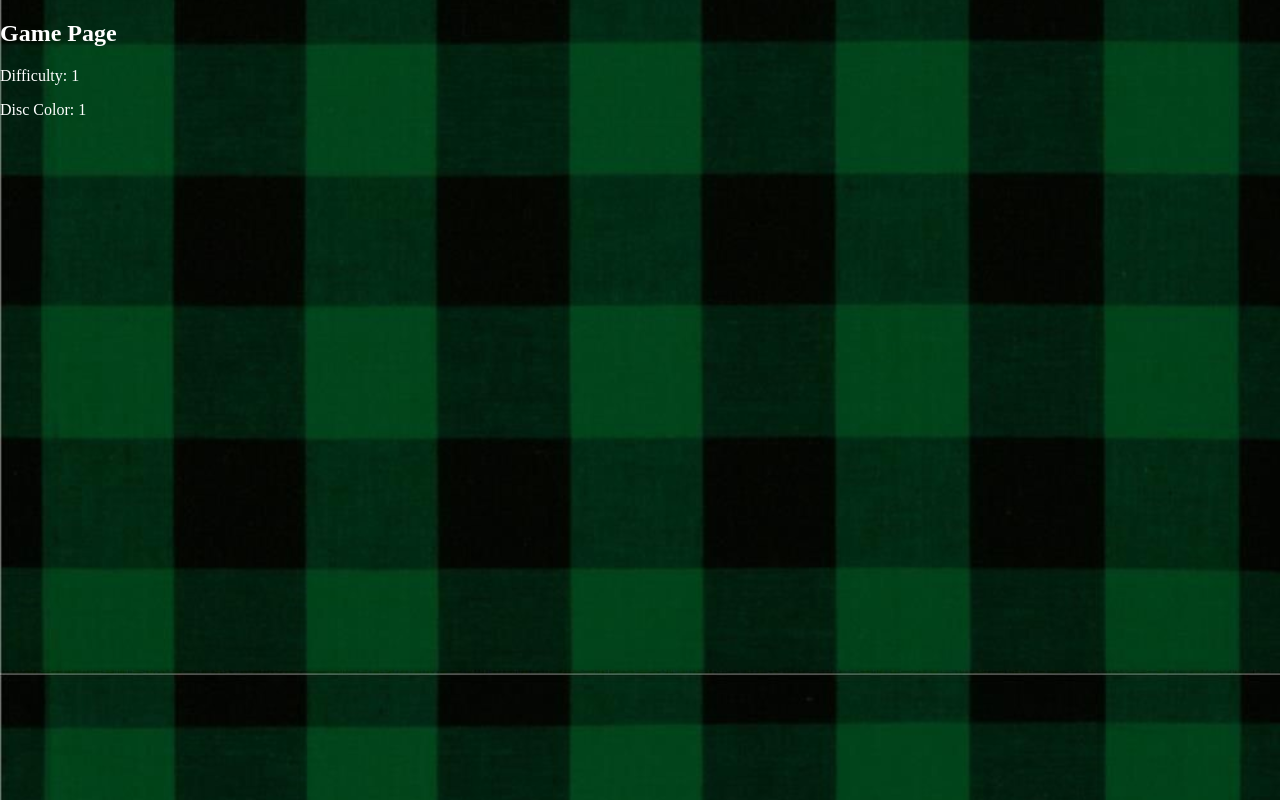
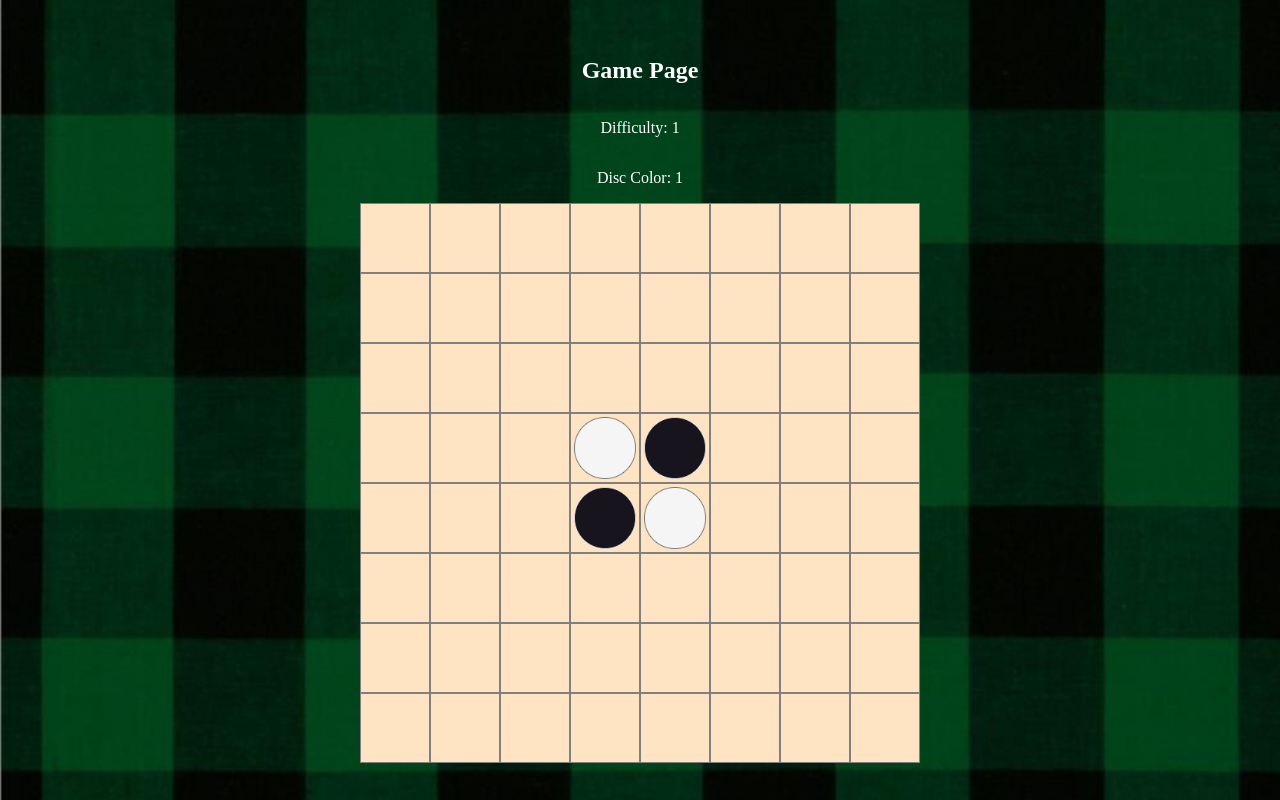
Before and after one commit to MushyTaro/MushyTaro.github.io, a React (Vite) app: page /game/1/1 in a window 1280 px wide. Built offline with nearby package versions, Linux system fonts and the light colour scheme.

Commit message:
feat: added gameboard component

```diff
--- /dev/null
+++ b/src/components/gameBoard.tsx
@@ -0,0 +1,54 @@
+import white_disc_imagePath from "../assets/white-disc.png";
+import black_disc_imagePath from "../assets/black-disc.png";
+
+interface SquareProps {
+	value: Disc;
+}
+
+type Disc = "B" | "W" | "";
+
+function Square({ value }: SquareProps) {
+	if (value == "B") {
+		return (
+			<div className="square">
+				<img className="disc" src={black_disc_imagePath} alt="Black Disc" />
+			</div>
+		);
+	}
+	if (value == "W") {
+		return (
+			<div className="square">
+				<img className="disc" src={white_disc_imagePath} alt="White Disc" />
+			</div>
+		);
+	}
+	if (value == "") {
+		return <div className="square"></div>;
+	}
+}
+export default function Board() {
+	// Function to render a single row of the board
+	const board: Disc[][] = [
+		["", "", "", "", "", "", "", ""],
+		["", "", "", "", "", "", "", ""],
+		["", "", "", "", "", "", "", ""],
+		["", "", "", "W", "B", "", "", ""],
+		["", "", "", "B", "W", "", "", ""],
+		["", "", "", "", "", "", "", ""],
+		["", "", "", "", "", "", "", ""],
+		["", "", "", "", "", "", "", ""],
+	];
+	return (
+		<>
+			{
+				<div className="reversi-board">
+					{board.map((row, rowIndex) =>
+						row.map((value, colIndex) => (
+							<Square key={`${rowIndex}-${colIndex}`} value={value} />
+						))
+					)}
+				</div>
+			}
+		</>
+	);
+}
--- a/src/components/gamePage.tsx
+++ b/src/components/gamePage.tsx
@@ -1,11 +1,14 @@
 import { useParams } from "react-router-dom";
+import Board from "./gameBoard";
+import "../styles/gamePage.css";
 function GamePage() {
 	const { difficulty, discColor } = useParams();
 	return (
-    <div>
+		<div className="game_page_container">
 			<h2>Game Page</h2>
 			<p>Difficulty: {difficulty}</p>
 			<p>Disc Color: {discColor}</p>
+			<Board />
 		</div>
 	);
 }
--- /dev/null
+++ b/src/styles/gamePage.css
@@ -0,0 +1,29 @@
+.game_page_container {
+	display: flex;
+	flex-direction: column;
+	align-items: center;
+	justify-content: center;
+	height: 100vh;
+}
+.square {
+	background-color: bisque;
+	border: 1px solid grey;
+	display: flex;
+	justify-content: center;
+	align-items: center;
+	padding: 3px;
+}
+.disc {
+	max-width: 100%;
+	max-height: 100%;
+	height: auto;
+	width: auto;
+}
+.reversi-board {
+	display: grid;
+	height: 70vh;
+	width: 70vh;
+	grid-template-columns: repeat(8, 1fr);
+	grid-template-rows: repeat(8, 1fr);
+	gap: 0px;
+}
```
Lines whose indentation alone changed are shown as unchanged.
